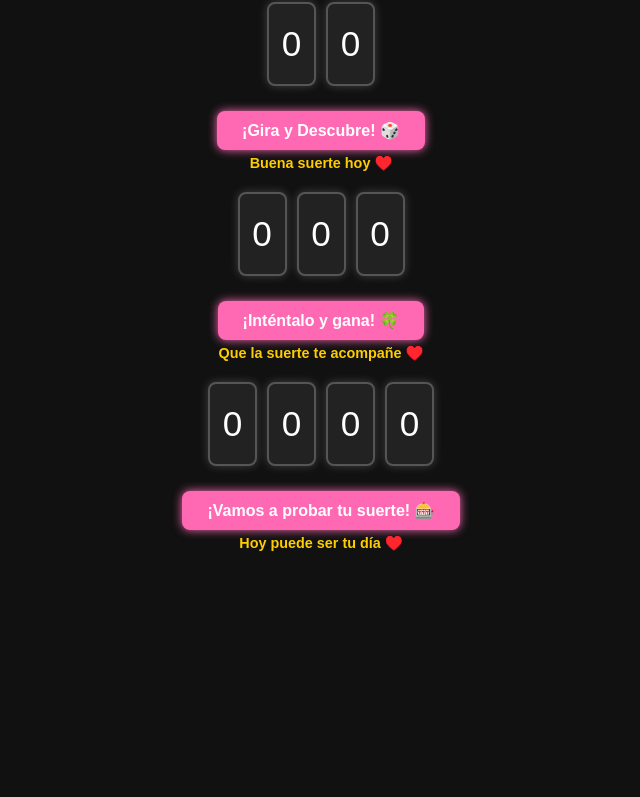
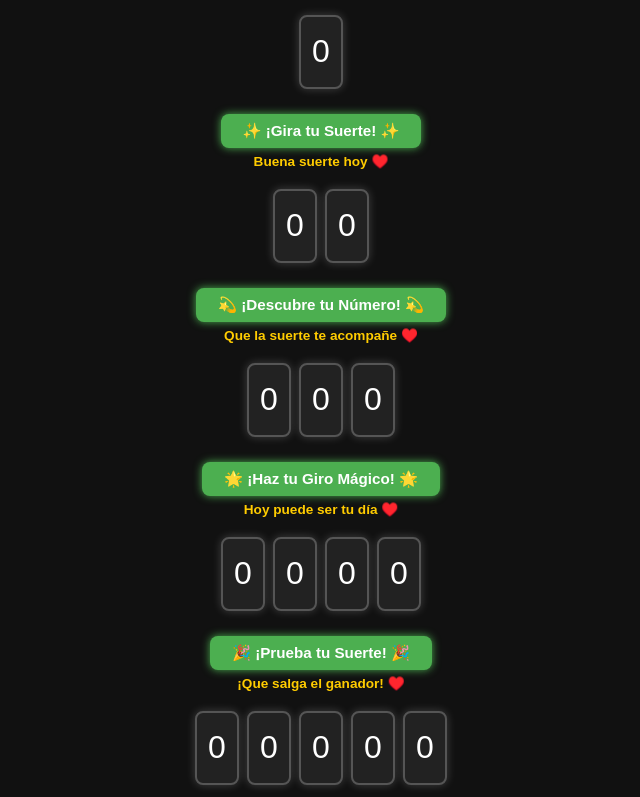
Before and after one commit to LiuverP/Loter-a-, a plain HTML site: page index.html in a window 1280 px wide. Shown: the part 135-932 px from the top of the page, without its empty margins (319-959 px from the left). Before the commit the page ends 800 px from the top, so only its background shows below. Drawn offline with Linux system fonts and the light colour scheme.

Commit message:
Update index.html

```diff
--- a/index.html
+++ b/index.html
@@ -3,7 +3,7 @@
 <head>
 <meta charset="UTF-8">
 <meta name="viewport" content="width=device-width, initial-scale=1.0">
-<title>Lotería - Contadores Divertidos</title>
+<title>Lotería Cubana - Suspense Máximo</title>
 <style>
 body {
   font-family: Arial, sans-serif;
@@ -16,16 +16,17 @@
   margin-bottom: 30px;
   color: gold;
   text-shadow: 0 0 10px #ff0;
+  font-size: 2.5rem;
 }
 .slot-machine {
   display: flex;
   justify-content: center;
-    gap: 10px;
+  gap: 8px;
   margin: 15px 0;
 }
 .digit-container {
-    width: 45px;
-    height: 80px;
+  width: 40px;
+  height: 70px;
   overflow: hidden;
   border: 2px solid #555;
   border-radius: 8px;
@@ -33,13 +34,13 @@
   box-shadow: 0 0 10px rgba(255,255,255,0.2);
 }
 .digit-strip {
-    font-size: 2.2rem;
+  font-size: 2rem;
   display: flex;
   flex-direction: column;
   transform: translateY(0);
 }
 .digit-strip span {
-    height: 80px;
+  height: 70px;
   display: flex;
   align-items: center;
   justify-content: center;
@@ -47,23 +48,23 @@
 button {
   margin-top: 10px;
   margin-bottom: 5px;
-    padding: 10px 25px;
-    font-size: 1rem;
-    background: #ff69b4;
+  padding: 8px 22px;
+  font-size: 0.95rem;
+  background: #4CAF50;
   border: none;
   border-radius: 8px;
   cursor: pointer;
   font-weight: bold;
-    box-shadow: 0 0 10px #ff69b4;
+  color: #fff;
+  box-shadow: 0 0 8px #4CAF50;
   transition: 0.3s;
-    color: #fff;
 }
 button:hover {
-    background: #ff85c1;
-    box-shadow: 0 0 20px #ff85c1;
+  background: #66BB6A;
+  box-shadow: 0 0 15px #66BB6A;
 }
 .mensaje {
-    font-size: 0.9rem;
+  font-size: 0.85rem;
   color: #ffcc00;
   margin-bottom: 20px;
   font-weight: bold;
@@ -72,25 +73,35 @@
 </head>
 <body>
 
-<h1>🎰 Contadores Lotería 🎰</h1>
+<h1>Lotería Cubana</h1>
+
+<!-- Contadores 1 a 5 dígitos -->
+<div id="contador1" class="slot-machine"></div>
+<button onclick="generarNumeroSuspense('contador1',1)">✨ ¡Gira tu Suerte! ✨</button>
+<div class="mensaje">Buena suerte hoy ♥️</div>
 
 <div id="contador2" class="slot-machine"></div>
-<button onclick="generarNumeroContador('contador2', 2)">¡Gira y Descubre! 🎲</button>
-<div class="mensaje">Buena suerte hoy ♥️</div>
+<button onclick="generarNumeroSuspense('contador2',2)">💫 ¡Descubre tu Número! 💫</button>
+<div class="mensaje">Que la suerte te acompañe ♥️</div>
 
 <div id="contador3" class="slot-machine"></div>
-<button onclick="generarNumeroContador('contador3', 3)">¡Inténtalo y gana! 🍀</button>
-<div class="mensaje">Que la suerte te acompañe ♥️</div>
+<button onclick="generarNumeroSuspense('contador3',3)">🌟 ¡Haz tu Giro Mágico! 🌟</button>
+<div class="mensaje">Hoy puede ser tu día ♥️</div>
 
 <div id="contador4" class="slot-machine"></div>
-<button onclick="generarNumeroContador('contador4', 4)">¡Vamos a probar tu suerte! 🎰</button>
-<div class="mensaje">Hoy puede ser tu día ♥️</div>
+<button onclick="generarNumeroSuspense('contador4',4)">🎉 ¡Prueba tu Suerte! 🎉</button>
+<div class="mensaje">¡Que salga el ganador! ♥️</div>
+
+<div id="contador5" class="slot-machine"></div>
+<button onclick="generarNumeroSuspense('contador5',5)">🏆 ¡Premio Mayor! 🏆</button>
+<div class="mensaje">¡La fortuna te sonríe hoy ♥️</div>
 
 <script>
-function crearContador(id, numDigitos) {
+// Crear contador con cualquier cantidad de dígitos
+function crearContador(id, numDigitos){
   const contenedor = document.getElementById(id);
   contenedor.innerHTML = "";
-  for (let i = 0; i < numDigitos; i++) {
+  for(let i=0; i<numDigitos; i++){
     const div = document.createElement("div");
     div.classList.add("digit-container");
     const strip = document.createElement("div");
@@ -98,9 +109,8 @@ function crearContador(id, numDigitos) {
     div.appendChild(strip);
     contenedor.appendChild(div);
 
-    // inicializar la strip con números
-    for (let j = 0; j < 40; j++) {
-      for (let n = 0; n <= 9; n++) {
+    for(let j=0; j<40; j++){
+      for(let n=0; n<=9; n++){
         const span = document.createElement("span");
         span.textContent = n;
         strip.appendChild(span);
@@ -109,47 +119,61 @@ function crearContador(id, numDigitos) {
   }
 }
 
-// Función que genera número aleatorio y aplica animación
-function generarNumeroContador(id, numDigitos) {
+// Número secreto aleatorio
+function generarNumeroSecreto(){
+  return Math.floor(Math.random()*10);
+}
+
+// Función de suspense máximo tipo casino
+function generarNumeroSuspense(id, numDigitos){
   const contenedor = document.getElementById(id);
   const strips = contenedor.querySelectorAll(".digit-strip");
-  const numeroGanador = String(Math.floor(Math.pow(10,numDigitos-1) + Math.random()*9*Math.pow(10,numDigitos-1)));
 
-  strips.forEach((strip, i) => {
-    const digito = parseInt(numeroGanador[i]);
+  let numeroBase = "";
+  for(let i=0; i<numDigitos; i++){
+    numeroBase += Math.floor(Math.random()*10);
+  }
+
+  strips.forEach((strip,i)=>{
+    const digito = parseInt(numeroBase[i]);
+    const secreto = generarNumeroSecreto();
+    const numeroFinal = (digito + secreto) % 10;
+
     const totalSpans = strip.children.length;
-    const vueltas = 20 + i*5;
-    let offset = -(vueltas*10 + digito) * 80; // altura de span ajustada
-
-    const maxOffset = -(totalSpans - 10) * 80;
-    if (offset < maxOffset) offset = maxOffset;
+    const vueltas = 25 + i*10; // más vueltas para mayor suspense
+    let offset = -(vueltas*10 + numeroFinal) * 70;
+    const maxOffset = -(totalSpans - 10) * 70;
+    if(offset < maxOffset) offset = maxOffset;
 
     strip.style.transition = "none";
     strip.style.transform = "translateY(0)";
-    void strip.offsetWidth;
+    void strip.offsetWidth; // reinicia transición
 
-    strip.style.transition = `transform ${2 + i*0.5}s cubic-bezier(0.25, 1, 0.5, 1)`;
+    strip.style.transition = `transform ${2 + i*0.8}s cubic-bezier(0.25,1,0.5,1)`;
     strip.style.transform = `translateY(${offset}px)`;
 
-    const rebote = (vueltas > 10) ? 10 : 0;
-
-    if (rebote > 0) {
-      setTimeout(() => {
+    // rebotes finales
+    const rebotes = [8,5,2];
+    rebotes.forEach((r,j)=>{
+      setTimeout(()=>{
         strip.style.transition = `transform 0.2s ease-out`;
-        strip.style.transform = `translateY(${offset+rebote}px)`;
-        setTimeout(() => {
-          strip.style.transition = `transform 0.1s ease-in`;
+        strip.style.transform = `translateY(${offset+r}px)`;
+        setTimeout(()=>{
+          strip.style.transition = `transform 0.15s ease-in`;
           strip.style.transform = `translateY(${offset}px)`;
-        }, 200);
-      }, (2000 + i*500));
-    }
+        },150);
+      }, 2000 + i*300 + j*200);
+    });
   });
 }
 
-// Inicializamos los contadores
-crearContador("contador2", 2);
-crearContador("contador3", 3);
-crearContador("contador4", 4);
+// Inicializar todos los contadores
+crearContador("contador1",1);
+crearContador("contador2",2);
+crearContador("contador3",3);
+crearContador("contador4",4);
+crearContador("contador5",5);
 </script>
+
 </body>
 </html>
```
Lines whose indentation alone changed are shown as unchanged.
